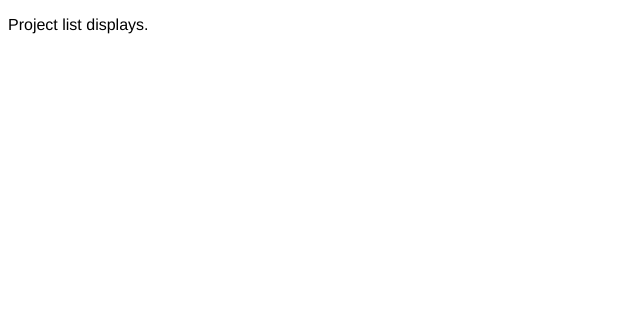
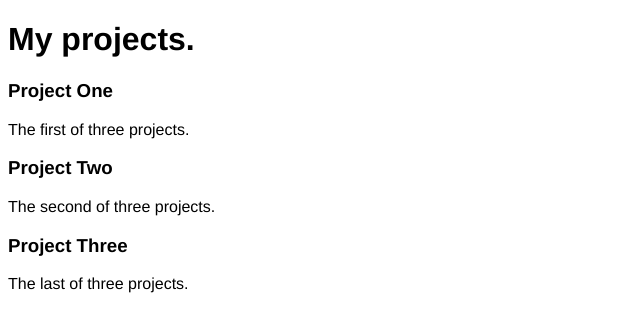
Before and after one commit to DylanCStack/portfolio, a Vue app: page /#/ in a window 1280 px wide. Shown: the top 332 px of the page, without its empty margins (0-640 px from the left). Built offline with nearby package versions, Linux system fonts and the light colour scheme.

Commit message:
create and display a list of projects as ProjectItems

```diff
--- a/src/components/ProjectItem.vue
+++ b/src/components/ProjectItem.vue
@@ -1,11 +1,15 @@
 <template>
-
+  <div>
+    <h3>{{project.title}}</h3>
+    <p>{{project.description}}</p>
+  </div>
 </template>
 
 <script>
 export default {
   name: 'ProjectItem',
   components: { /* carousel here */},
+  props: ['project'],
   data() {
     return {
 
--- a/src/components/ProjectList.vue
+++ b/src/components/ProjectList.vue
@@ -1,6 +1,9 @@
 <template>
   <div>
-    <p>Project list displays.</p>
+    <h1>My projects.</h1>
+    <ProjectItem v-for='project in projects' :project="project" :key="project.id">
+
+    </ProjectItem>
   </div>
 </template>
 
@@ -13,7 +16,23 @@ export default {
   components: { ProjectItem },
   data() {
     return {
-
+      projects: [
+        {
+          id: 0,
+          title: 'Project One',
+          description: 'The first of three projects.',
+        },
+        {
+          id: 1,
+          title: 'Project Two',
+          description: 'The second of three projects.',
+        },
+        {
+          id: 2,
+          title: 'Project Three',
+          description: 'The last of three projects.',
+        },
+      ],
     };
   },
 };
```
